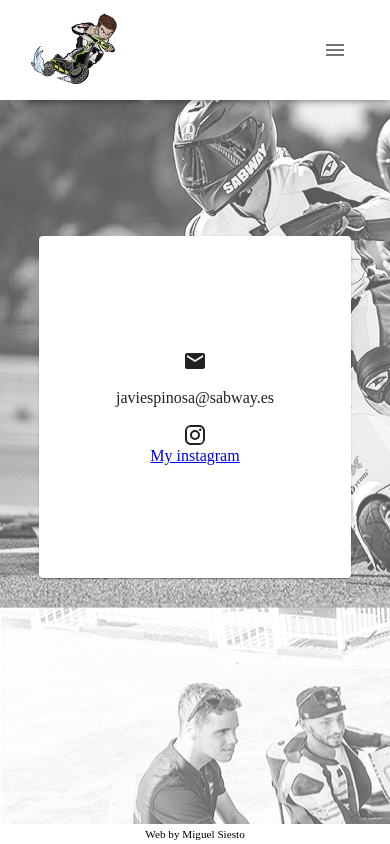
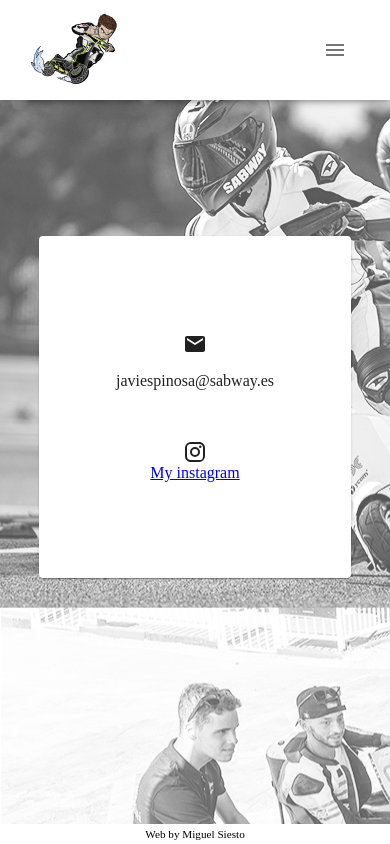
Before and after one commit to MSiestoGarabana/javilopez-web, a React (Vite) app: page /Contacto in a window 390 px wide. Built offline with nearby package versions, Linux system fonts and the light colour scheme.

Commit message:
gap to contactCard elements

```diff
--- a/src/components/ContactCard/ContactCard.css
+++ b/src/components/ContactCard/ContactCard.css
@@ -35,5 +35,6 @@
         flex-direction: column;
         align-items: center;
         justify-content: center;
+        gap: 10%;
     }
 }
```
